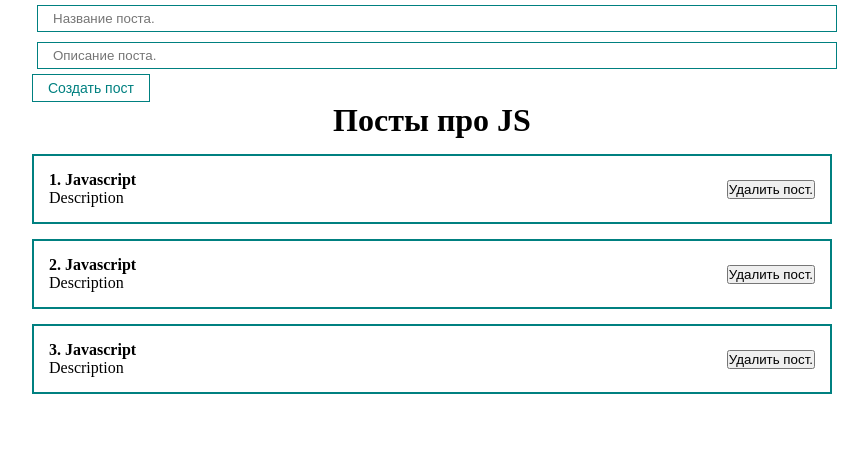
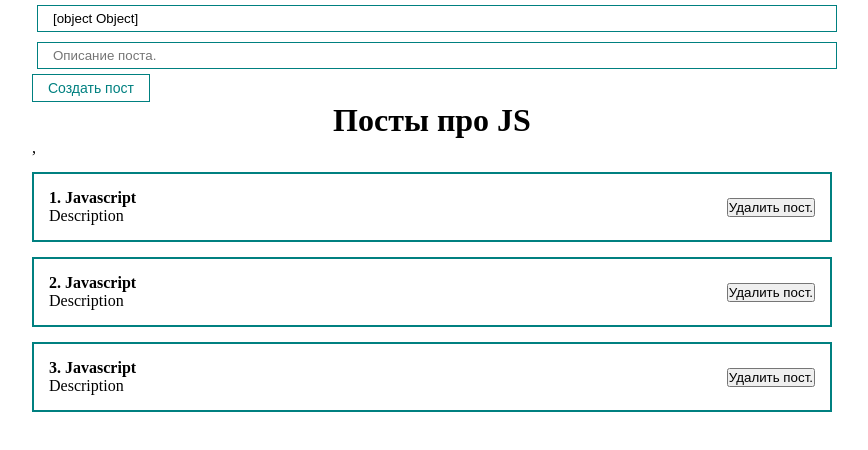
Before and after one commit to Vladislav17007/new-repository, a React (Create React App) app: page / in a window 1280 px wide. Shown: the top 450 px of the page, without its empty margins (208-1076 px from the left). Built offline with nearby package versions, Linux system fonts and the light colour scheme.

Commit message:
hook useRef.Accessing the DOMelement. Unman-t Comp

```diff
--- a/src/App.js
+++ b/src/App.js
@@ -1,40 +1,53 @@
 /*Не забываем импортировать все компоненты*/
-import React, { useState } from "react";
+import React, { useRef, useState } from "react";
 import ClassCounter from "./components/ClassCounter";
 import './styles/app.css';
-import Postitem from "./components/Postitems";
+import Postitems from "./components/Postitems";
 import PostList from "./components/PostList";
 import MyButton from "./components/UI/button/MyButton";
 import MyInput from "./components/UI/input/MyInput"
 
 function App() {
-  const [posts, /*setPosts*/] = useState([
+  const [posts, setPosts] = useState([
     {id: 1, title: 'Javascript', body: 'Description',},
     {id: 2, title: 'Javascript', body: 'Description',},
     {id: 3, title: 'Javascript', body: 'Description',},
   ])
 
-const [title, setTitle] = useState('') /*Двусторонее связывание*/
-{/*Стрелочная функция*/}
+
+/*1-Й способ получения данных у пользователя через управляемый Input*/
+const [post, setPost] = useState({title: '', body:'',}) /*Двусторонее связывание*/
+/*Стрелочная функция*/
+const [body, setBody] = useState('') /*Двусторонее связывание*/
 
 
+/*2-й способ получения данных у пользователя через неуправляемый Input*/
+/*Новый хук UseRef. Получение доступа к DOM элементу
+const bodyInputRef = useRef ();
+*/
+
 const addNewPost = (e) => {
-      e.preventDefault();
-      console.log(title);
+  e.preventDefault();
 };
 
   return (
-        /*В этой функции должен быть один род-ий элемент */
+    /*В этой функции должен быть один род-ий элемент */
     <div className="App">
         <form>
           {/*Управляемый компонент*/}
         <MyInput
-                  value={title}
+                  value={post}
                   //добавление функции OnChange для отслежки добавления чего-то пользователем
-                  onChange={e => setTitle(e.target.value)}
+                  onChange={e => setPost({...post, title: e.target.value})}
                   type="text"
                   placeholder="Название поста."/>
-        <MyInput type="text" placeholder="Описание поста."/>
+
+                  {/*Неуправляемый component*/}
+        <MyInput
+                  value={post.body}
+                  onChange={e => setPost({...post, body: e.target.value})}
+                  type="text"
+                  placeholder="Описание поста."/>
         {/*добавление функции onClick для управления кнопкой пользователем*/}
         <MyButton onClick={addNewPost}>Создать пост</MyButton>
         </form>
--- a/src/components/PostList.jsx
+++ b/src/components/PostList.jsx
@@ -9,8 +9,9 @@ const PostList = ({posts, title}) => {
             <h1 style={{textAlign: 'center'}}>
             {title}
             </h1>
-        {posts.map((post) =>
-          <Postitems post={post} key={post.id}/>
+             {/*создание упорядоченной нумераци с помощью передачи номера в элемента в массиве-->*/},
+        {posts.map((post, index) =>
+          <Postitems number={index + 1} post={post} key={post.id}/>
           )}
           </div>
     );
--- a/src/components/Postitems.jsx
+++ b/src/components/Postitems.jsx
@@ -1,11 +1,11 @@
 import React from "react";
 
-const Postitem = (props) => {
+const Postitems = (props) => {
 
     return (
                 <div className="post">
       <div className="post_content">
-        <strong>{props.post.id}. {props.post.title}</strong>
+        <strong>{props.number}. {props.post.title}</strong>
         <div >
           {props.post.body}
         </div>
@@ -17,4 +17,4 @@ const Postitem = (props) => {
     );
 };
 
-export default Postitem;
+export default Postitems;
--- a/src/components/UI/input/MyInput.jsx
+++ b/src/components/UI/input/MyInput.jsx
@@ -1,11 +1,12 @@
-import React from "react";
-import classes from './MyInput.module.css'
+import React from 'react';
+import classes from './MyInput.module.css';
 
-
-const MyInput = (props) => {
-        return (
-            <input className={classes.myInput} {...props}/>
-        );
-};
+/*Оборачиваем props в функцию React.forwardref*/
+const MyInput = React.forwardRef((props, ref) => {
+    return (
+        /*Нельзя забывать передать эту ссылку в любой блок/элемент через input*/
+        <input ref={ref} className={classes.myInput} {...props}/>
+    );
+});
 
 export default MyInput;
```
